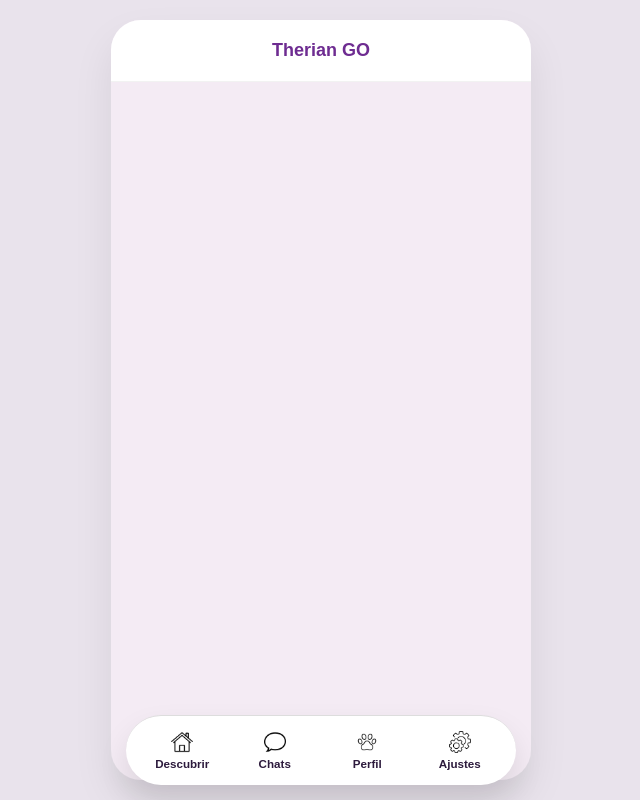
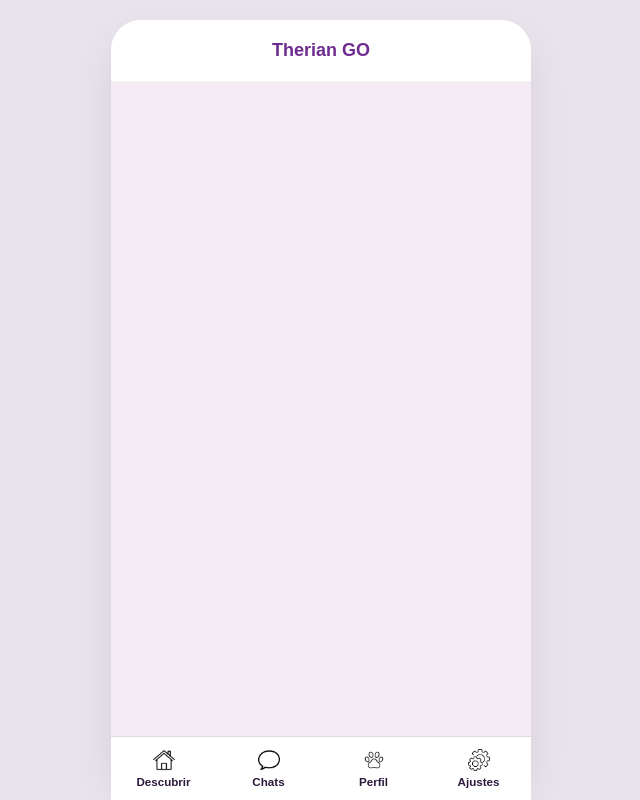
Before and after one commit to Gods-of-code/Therian-GO-BETA, a React (Vite) app in the folder frontend/: page /app in a window 1280 px wide. Shown: the whole page, without its empty margins (319-959 px from the left). Built offline with nearby package versions, Linux system fonts and the light colour scheme.

Commit message:
Commit for changes in BottomNav

```diff
--- a/frontend/src/pages/Onboarding.jsx
+++ b/frontend/src/pages/Onboarding.jsx
@@ -21,6 +21,7 @@ export default function Onboarding() {
         text: "Desliza para descubrir perfiles que resuenen con tu espíritu"
         },
         {
+
         image: match,
         title: "Haz Match",
         text: "Cuando ambos se gustan, se crea una conexión auténtica"
--- a/frontend/src/styles/global.css
+++ b/frontend/src/styles/global.css
@@ -257,26 +257,7 @@ input:focus {
 
 /* BottomNav */
 
-.bottom-nav {
-    position: fixed;
-    bottom: 15px;
-    left: 50%;
-    transform: translateX(-50%);
 
-    width: 100%;
-    max-width: 390px;
-    height: 70px;
-
-    background: white;
-    border-radius: 40px;
-
-    display: flex;
-    justify-content: space-around;
-    align-items: center;
-
-    box-shadow: 0 15px 30px rgba(0,0,0,0.1);
-    padding: 0 10px;
-}
 
 .nav-item {
     flex: 1;
@@ -287,8 +268,6 @@ input:focus {
     justify-content: center;
 
     gap: 4px;
-    height: 100%;
-
     text-decoration: none;
     font-size: 11px;
     font-weight: 500;
@@ -296,7 +275,6 @@ input:focus {
 
     transition: 0.3s ease;
 }
-
 
 .nav-item img {
     width: 22px;
@@ -313,26 +291,3 @@ input:focus {
     transform: translateY(-4px) scale(1.1);
     filter: drop-shadow(0 5px 8px rgba(110,44,145,0.3));
 }
-
-.icon-wrapper {
-    position: relative;
-}
-
-.badge {
-    position: absolute;
-    top: -6px;
-    right: -8px;
-
-    background: #ff3b3b;
-    color: white;
-    font-size: 9px;
-    font-weight: 600;
-
-    width: 16px;
-    height: 16px;
-    border-radius: 50%;
-
-    display: flex;
-    align-items: center;
-    justify-content: center;
-}
```
